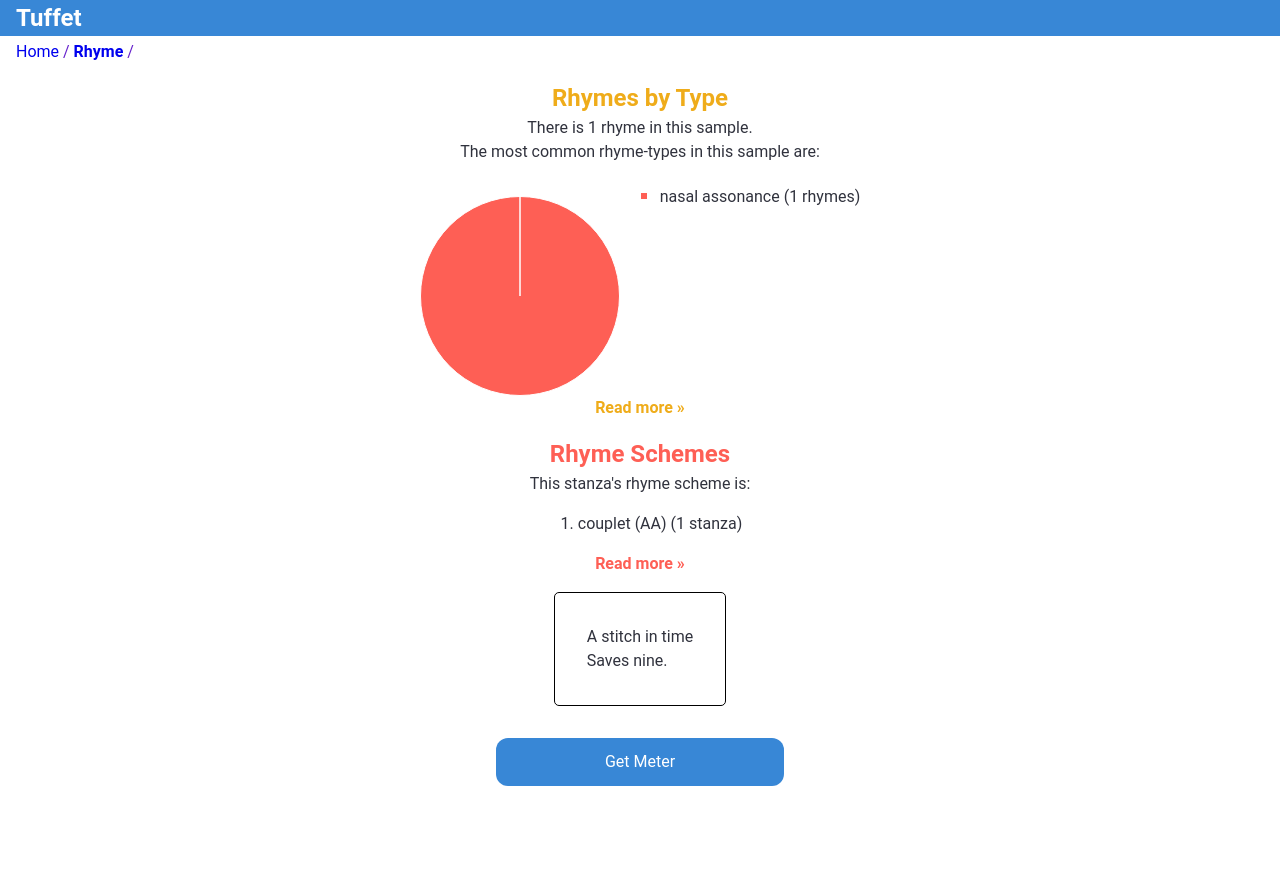
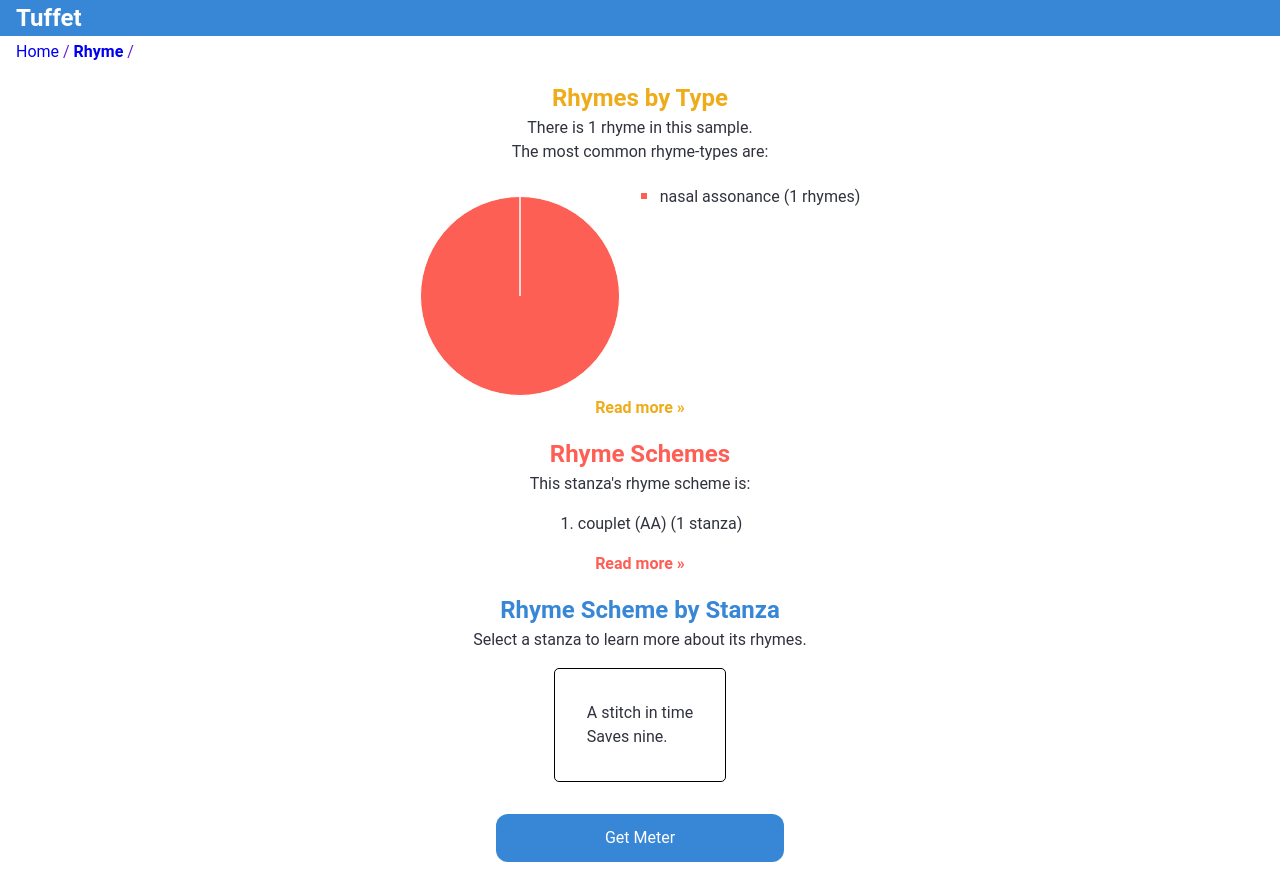
Before and after one commit to SamuelPerrin/tuffet, a React (Create React App) app in the folder iambe/: page / in a window 1280 px wide. Both pictures are taken after a click on the button "Stitch in Time". Before the commit the page ends 840 px from the top, so only its background shows below. Built offline with nearby package versions, Linux system fonts and the light colour scheme.

Commit message:
re-styles pages to give more explicit directions to user

```diff
--- a/iambe/src/components/AboutRhymes.js
+++ b/iambe/src/components/AboutRhymes.js
@@ -1,4 +1,4 @@
-import React from 'react';
+import React, { useEffect } from 'react';
 import { Link } from 'react-router-dom';
 
 import Breadcrumbs from './styled/Breadcrumbs';
@@ -10,13 +10,17 @@ import Accordion from './styled/Accordion';
 import { RHYME_TYPE_DESCRIPTIONS } from '../utils/descriptions';
 
 const AboutRhymes = () => {
+  useEffect(() => {
+    window.scrollTo(0,0);
+  }, []);
+
   return (
     <div>
       <Breadcrumbs>
-          <Link to='/'>Home</Link>
-          <Link to='/rhyme'>Rhyme</Link>
-          <Link to='/about/rhymes' className='current'>About</Link>
-        </Breadcrumbs>
+        <Link to='/'>Home</Link>
+        <Link to='/rhyme'>Rhyme</Link>
+        <Link to='/about/rhymes' className='current'>About</Link>
+      </Breadcrumbs>
       <Container>
         <Section>
           <h2><RedSpan>About: Rhymes</RedSpan></h2>
--- a/iambe/src/components/Meter.js
+++ b/iambe/src/components/Meter.js
@@ -7,7 +7,7 @@ import { Pie } from 'react-chartjs-2';
 import Breadcrumbs from './styled/Breadcrumbs';
 import Container from './styled/Container';
 import Section from './styled/Section';
-import {YellowSpan} from './styled/Spans';
+import { YellowSpan, RedSpan } from './styled/Spans';
 import ListItemTile from './styled/ListItemTile';
 import StanzaTile from './styled/StanzaTile';
 import Button from './styled/Button';
@@ -114,7 +114,11 @@ const Meter = props => {
             </div>
           </div>
           <Link to="/meter/scansion"><YellowSpan>Read more »</YellowSpan></Link>
-          <div>
+        </Section>
+        <Section>
+          <h2><RedSpan>Meter by Stanza</RedSpan></h2>
+          <p>Select a stanza to learn more about its meter.</p>
+          <div style={{border:'1px solid black',borderRadius:'5px',padding:'1rem',marginTop:'1rem'}}>
             {poems.map(poem => new Poem(poem).getStanzas().map(stanza => {
                   stanzaNum++
                   const thisStanza = new Stanza(stanza)
--- a/iambe/src/components/Rhymes.js
+++ b/iambe/src/components/Rhymes.js
@@ -3,7 +3,7 @@ import { connect } from 'react-redux';
 import { Link, useHistory, Redirect } from 'react-router-dom';
 
 import Breadcrumbs from './styled/Breadcrumbs';
-import { YellowSpan, RedSpan } from './styled/Spans';
+import { YellowSpan, RedSpan, BlueSpan } from './styled/Spans';
 import Container from './styled/Container';
 import Section from './styled/Section';
 import StanzaTile from './styled/StanzaTile';
@@ -98,7 +98,7 @@ const Rhymes = props => {
         <Section>
           <h2><YellowSpan>Rhymes by Type</YellowSpan></h2>
           <p>There {totalRhymes === 1 ? 'is': 'are'} {totalRhymes} rhyme{totalRhymes === 1 ? '' : 's'} in this sample.</p>
-          <p>The most common rhyme-types in this sample are:</p>
+          <p>The most common rhyme-types are:</p>
           <div style={{
             display:'flex',
             flexFlow:'row wrap',
@@ -131,6 +131,10 @@ const Rhymes = props => {
             {rhymeSchemeCounts && Object.entries(rhymeSchemeCounts).filter(entry => entry[1] > 0).sort((a,b) => b[1] - a[1]).map(entry => <li key={entry[0]}>{RHYME_SCHEMES[entry[0]]} ({entry[1]} stanza{entry[1] > 1 ? 's' : ''})</li>)}
           </ol>
           <Link to="/about/rhymes"><RedSpan>Read more »</RedSpan></Link>
+        </Section>
+        <Section>
+          <h2><BlueSpan>Rhyme Scheme by Stanza</BlueSpan></h2>
+          <p>Select a stanza to learn more about its rhymes.</p>
           <div style={{border:'1px solid black',borderRadius:'5px',padding:'1rem',marginTop:'1rem'}}>
             {poems.map(poem => new Poem(poem).getStanzas().map(stanza => {
                 stanzaNum++;
--- a/iambe/src/components/Scansion.js
+++ b/iambe/src/components/Scansion.js
@@ -79,6 +79,7 @@ const Scansion = props => {
       <Container>
         <Section>
           <h2><RedSpan>Scansion</RedSpan></h2>
+          <p>Select a line from this stanza to learn more about its meter.</p>
           <ScannedStanza stanza={stanza} submitLineNum={submitLineNum} />
           <br/>
           <p>This stanza's meter is:&nbsp;
--- a/iambe/src/components/styled/ScannedStanza.js
+++ b/iambe/src/components/styled/ScannedStanza.js
@@ -7,7 +7,7 @@ const ScannedStanza = props => {
   const lines = stanza.getLines();
 
   return (
-    <div>
+    <div style={{border:'1px solid black',borderRadius:'5px',padding:'1rem',marginTop:'1rem'}}>
       {lines.map((line, i) => <LineTile key={line} rt={i} onClick={submitLineNum}>{line}</LineTile>)}
     </div>
   )
```
